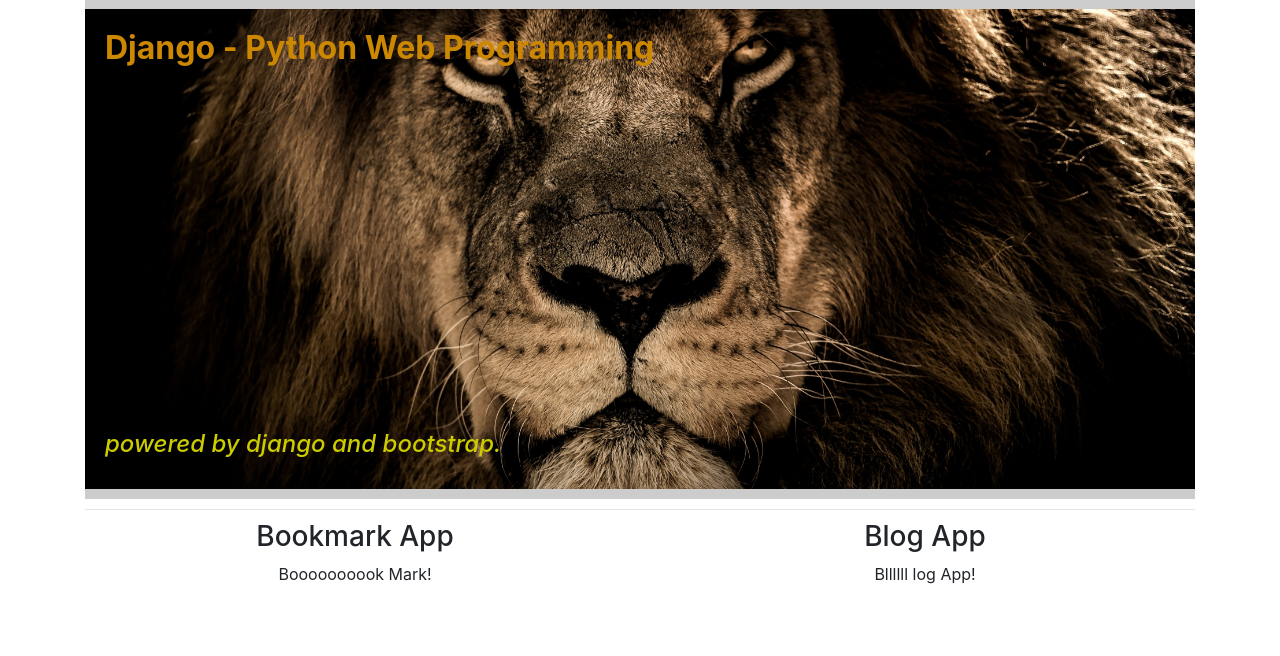
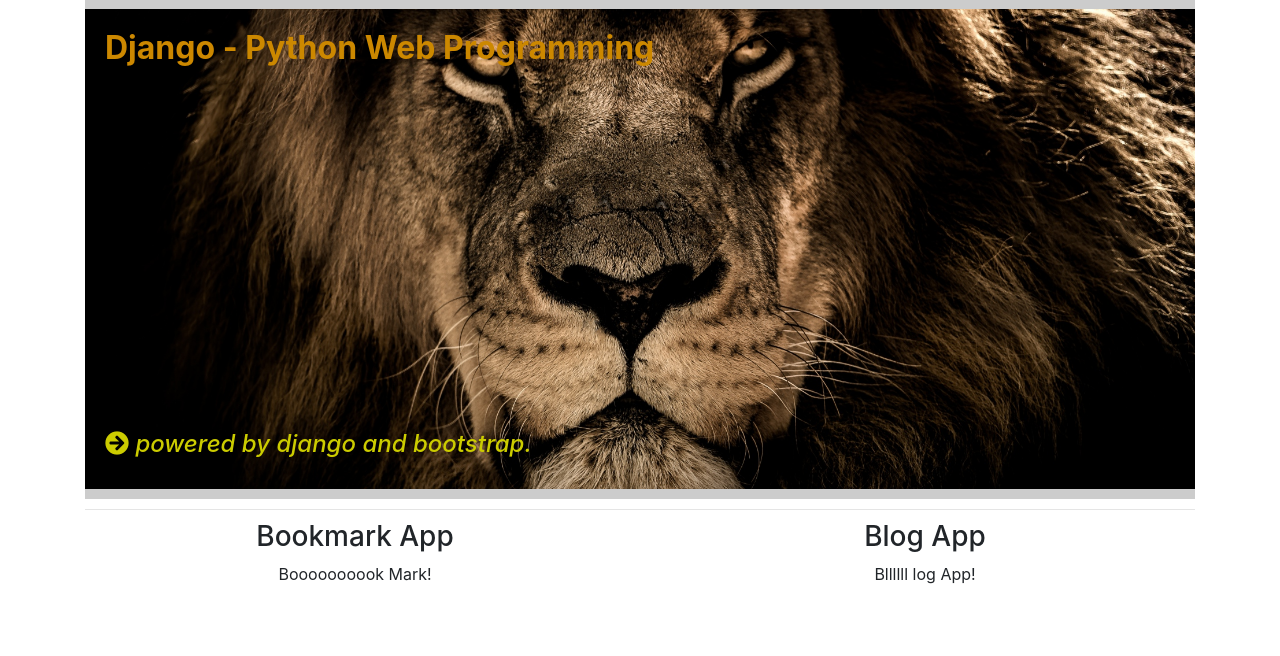
Before and after one commit to minyoung90/django-exercise-mysite, a Django app: page / in a window 1280 px wide. Shown: the part 91-747 px from the top of the page. Run offline with Django 3.2, Linux system fonts and the light colour scheme; some libraries are stand-ins or nearby versions.

Commit message:
feat: 폰트어썸 추가

```diff
--- a/templates/base.html
+++ b/templates/base.html
@@ -10,6 +10,7 @@
     </title>
 
     <link rel="stylesheet" href="https://stackpath.bootstrapcdn.com/bootstrap/4.5.0/css/bootstrap.min.css" integrity="sha384-9aIt2nRpC12Uk9gS9baDl411NQApFmC26EwAOH8WgZl5MYYxFfc+NcPb1dKGj7Sk" crossorigin="anonymous">
+    <link rel="stylesheet" href="https://cdnjs.cloudflare.com/ajax/libs/font-awesome/5.8.2/css/all.min.css"/>
 
     {% block extra-style %}
     {% endblock extra-style %}
@@ -59,7 +60,6 @@
 
 {% block footer %}
 {% endblock footer %}
-
 <script src="https://code.jquery.com/jquery-3.5.1.slim.min.js" integrity="sha384-DfXdz2htPH0lsSSs5nCTpuj/zy4C+OGpamoFVy38MVBnE+IbbVYUew+OrCXaRkfj" crossorigin="anonymous"></script>
 <script src="https://cdn.jsdelivr.net/npm/popper.js@1.16.0/dist/umd/popper.min.js" integrity="sha384-Q6E9RHvbIyZFJoft+2mJbHaEWldlvI9IOYy5n3zV9zzTtmI3UksdQRVvoxMfooAo" crossorigin="anonymous"></script>
 <script src="https://stackpath.bootstrapcdn.com/bootstrap/4.5.0/js/bootstrap.min.js" integrity="sha384-OgVRvuATP1z7JjHLkuOU7Xw704+h835Lr+6QL9UvYjZE3Ipu6Tp75j7Bh/kR0JKI" crossorigin="anonymous"></script>
```
